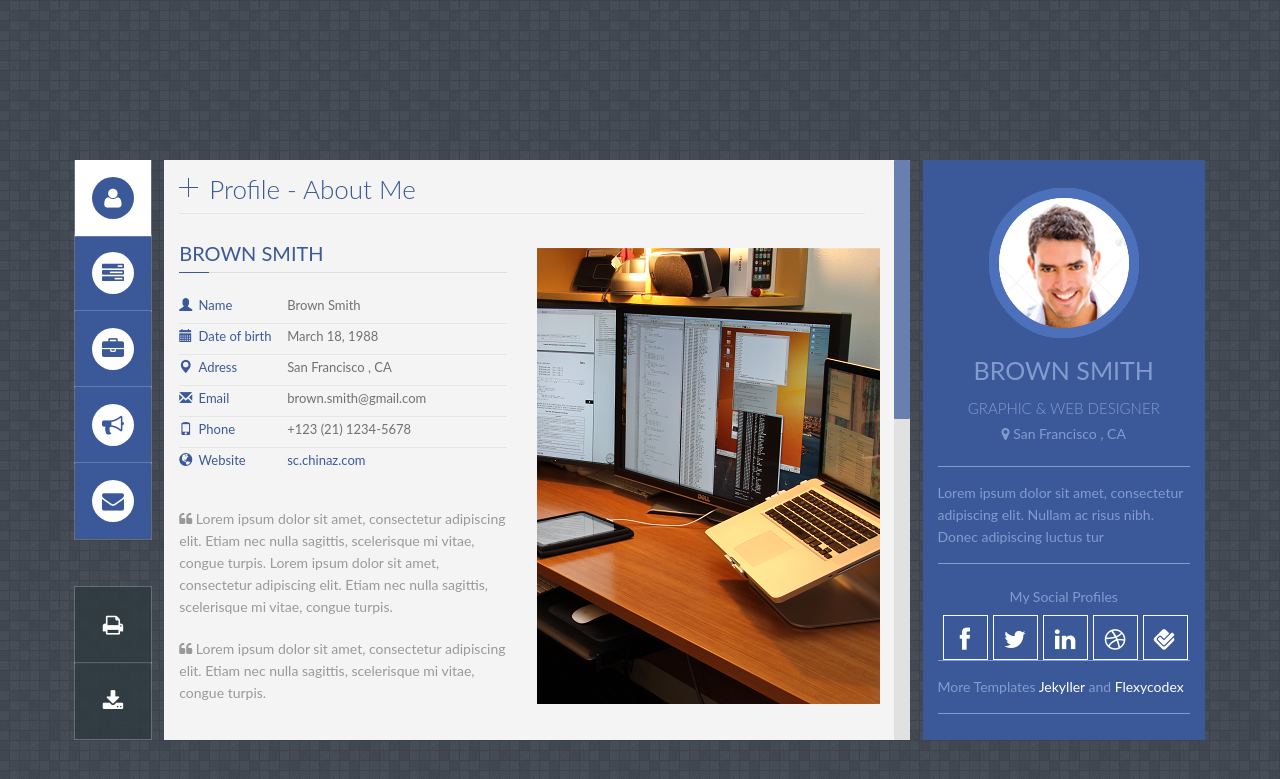
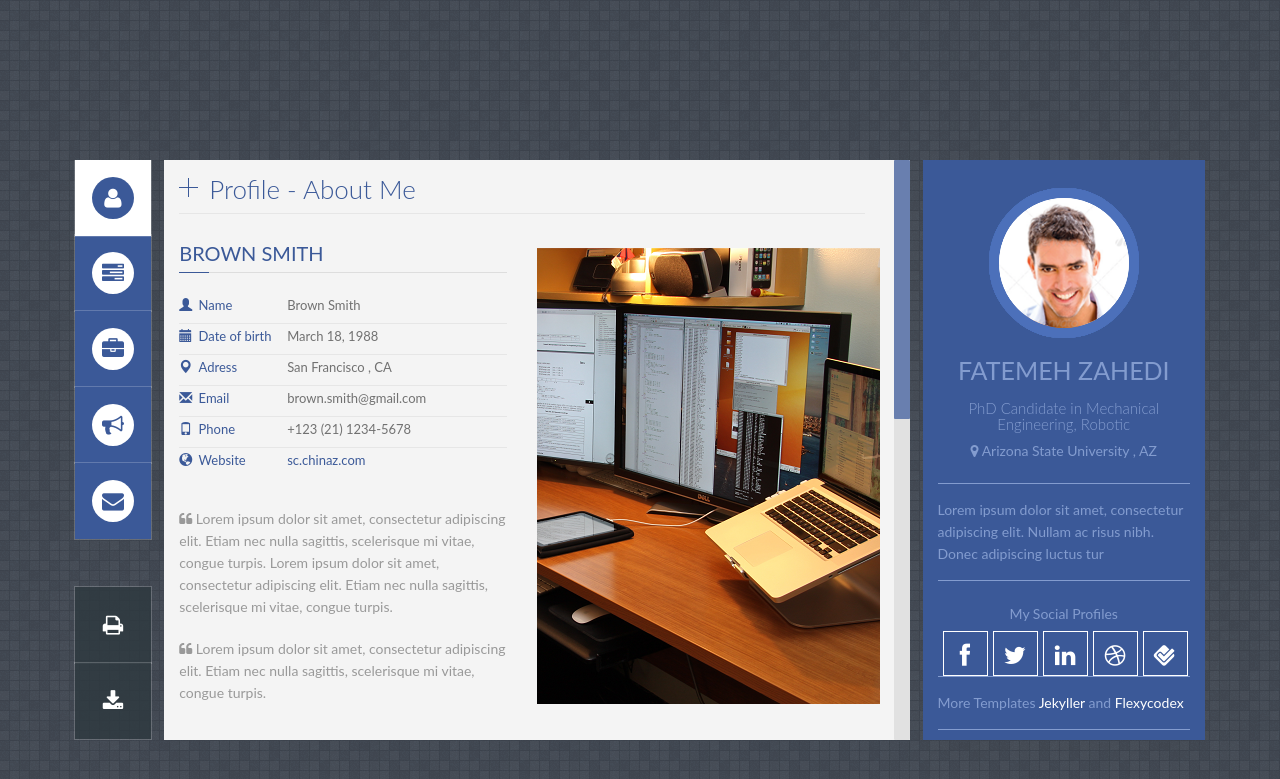
Before and after one commit to FatemehZahedi/FatemehZahedi.github.io, a Jekyll site: the page built from index.html, in a window 1280 px wide. Shown: the top 779 px of the page. Built offline with Jekyll 4.4.1, drawn with Linux system fonts in a browser that asks for light colours; some web fonts are replaced.

Commit message:
Update _config.yml

```diff
--- a/_config.yml
+++ b/_config.yml
@@ -1,14 +1,14 @@
 
 title: My Resume
-url: 'http://junlulocky.com'
-baseurl: '/PanelCV' #change it according to your repository name
+url: 'https://fatemehzahedi.github.io/'
+baseurl: '/FatemehZahedi.github.io' #change it according to your repository name
 
 
 
 # Profile information
-yourname: Brown Smith  ## put your name
-title: 'GRAPHIC &amp; WEB DESIGNER'  ## your title
-location: San Francisco , CA
+yourname: Fatemeh Zahedi  ## put your name
+title: 'PhD Candidate in Mechanical Engineering, Robotic'  ## your title
+location: Arizona State University , AZ
 
 
 ## Social Profiles
```
